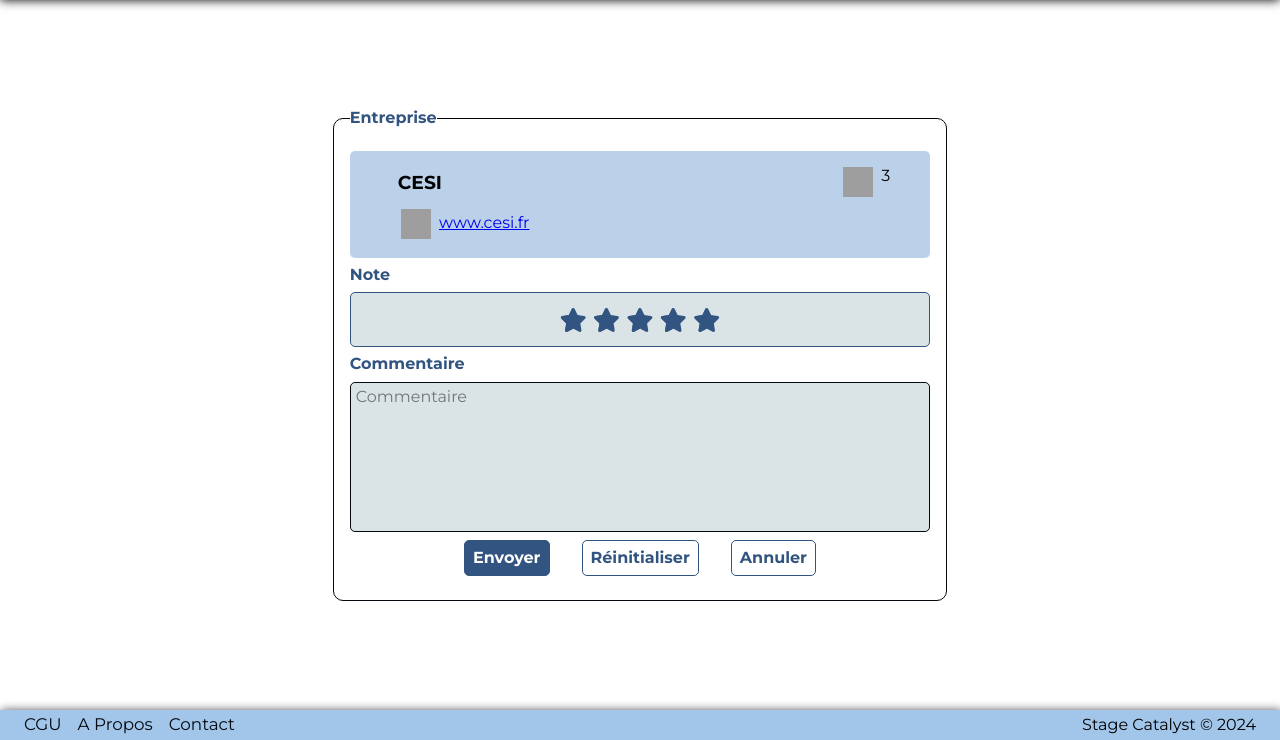
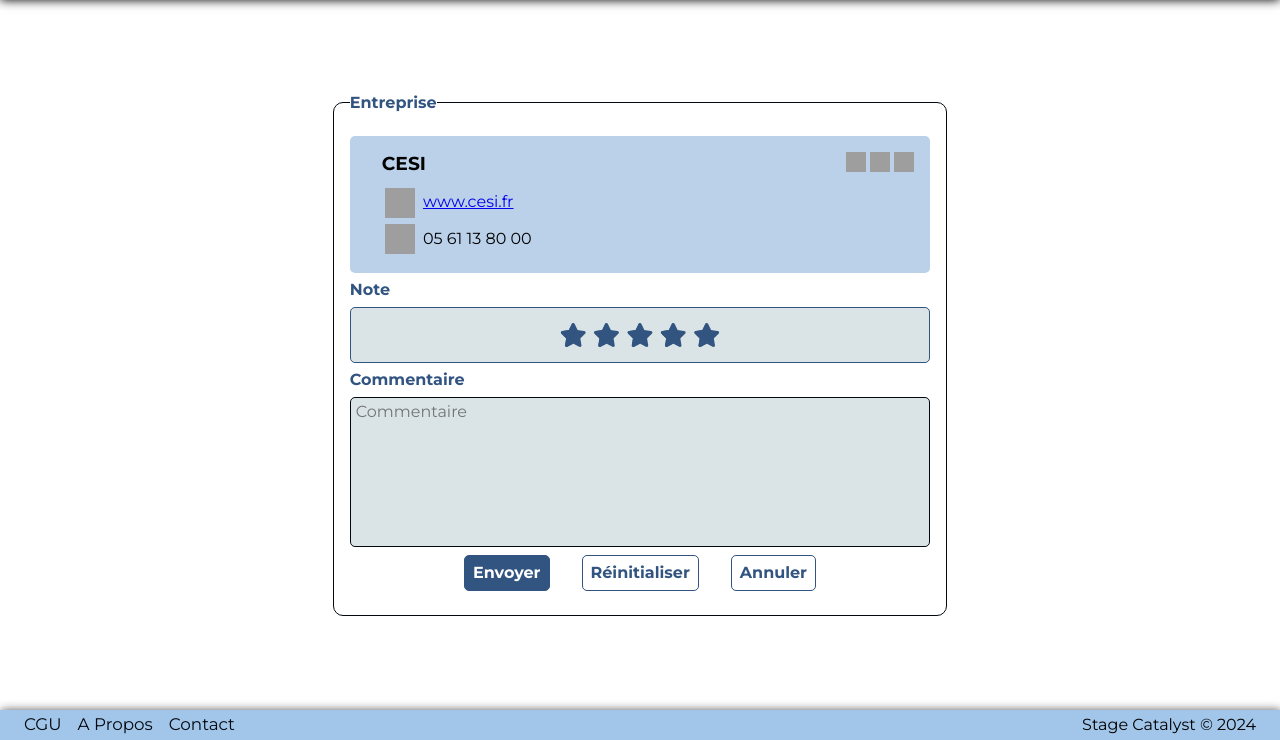
Before and after one commit to aschnepp/Projet-WEB-BETA, a PHP site: page /pages/review-entreprise.html in a window 1280 px wide. Shown: the part 60-800 px from the top of the page. Run offline with PHP 8.4, Linux system fonts and the light colour scheme; grey boxes are pictures that could not be loaded.

Commit message:
test icones

```diff
--- a/assets/styles/review-entreprise.css
+++ b/assets/styles/review-entreprise.css
@@ -114,27 +114,8 @@ fieldset section {
     background-color: var(--blue-light);
     width: auto;
     height: auto;
-    padding: 0 0.5rem;
     border-radius: 5px;
     word-break: break-word;
-}
-
-section h3 {
-    display: flex;
-    margin-top: auto 0;
-    align-items: top;
-    justify-content: center;
-    width: auto
-}
-
-fieldset section p {
-    padding-left: 0.5rem;
-    align-items: center;
-}
-
-fieldset #description {
-    border: solid black 1px;
-    padding: 0.5rem;
 }
 
 .items {
@@ -247,3 +228,25 @@ input:checked~label:hover~label,
 label:hover~input:checked~label {
     color: #f2ec35;
 }
+
+.rate2 {
+    display: inline-block;
+    border: 0;
+    color: #b0afaf;
+}
+
+.rate2>span:before {
+    display: inline-block;
+    font-size: .9rem;
+    padding: .3rem .2rem;
+    margin: 0;
+    cursor: pointer;
+    font-family: FontAwesome;
+    content: "\f005 ";
+}
+
+.rate2 .half:before {
+    content: "\f089 ";
+
+    padding-right: 0;
+}
--- a/pages/review-entreprise.html
+++ b/pages/review-entreprise.html
@@ -72,9 +72,11 @@
                         <section class="headerOffre">
                             <h3>CESI</h3>
                             <section id="likes" class="item">
-                                <img width="30" height="30" src="https://img.icons8.com/ios-glyphs/30/hearts.png"
-                                    alt="wishlists" />
-                                <p>3</p>
+                                <div class="rate2">
+                                    <img width="20" height="20" src="https://img.icons8.com/windows/20/star--v1.png" alt="star--v1"/>
+                                    <img width="20" height="20" src="https://img.icons8.com/windows/20/filled-star.png" alt="filled-star"/>
+                                    <img width="20" height="20" src="https://img.icons8.com/windows/20/star-half-empty.png" alt="star-half-empty"/>
+                                </div>
                             </section>
                         </section>
                         <section class="bodyOffre">
@@ -83,6 +85,9 @@
                                     alt="domain" />
                                 <a href="https://www.cesi.fr/" target="_blank">www.cesi.fr</a>
                             </div>
+                            <div class="items">
+                                <img width="30" height="30" src="https://img.icons8.com/ios/30/phone.png" alt="phone" />
+                                <p>05 61 13 80 00</p>
 
                         </section>
                     </section>
```
